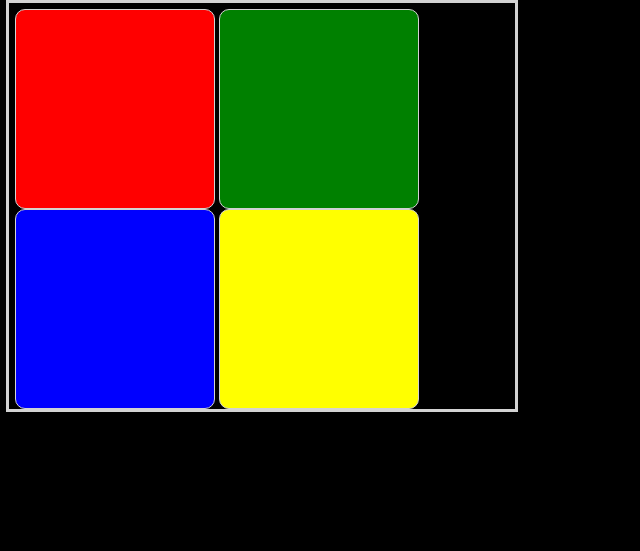
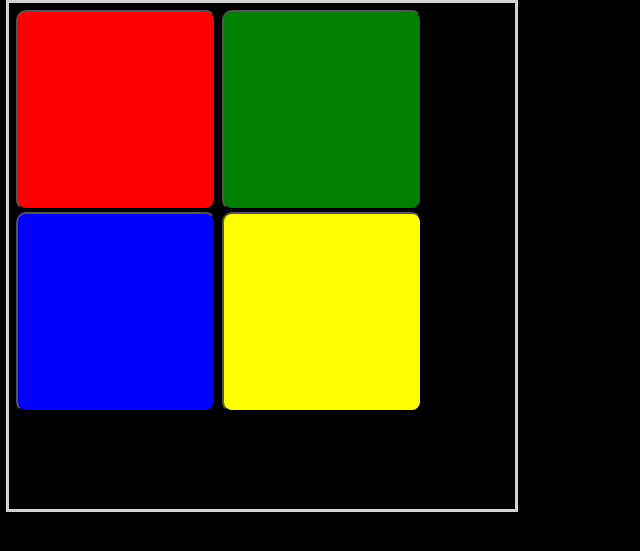
Before and after one commit to michaelbaker34/js-games, a plain HTML site: page index.html in a window 1280 px wide. Shown: the part 113-664 px from the top of the page, without its empty margins (0-640 px from the left). Drawn offline with nearby package versions, Linux system fonts and the light colour scheme.

Commit message:
reformat styles

```diff
--- a/style.css
+++ b/style.css
@@ -17,19 +17,22 @@
 }
 
 #game-container {
+    display: flex;
     border: 3px solid lightgray;
-    display: flex;
-    height: 400px;
+    height: 500px;
     width: 500px;
-
 }
 
 .button {
-    border: lightgray 1px solid;
     height: 200px;
     width: 200px;
     border-radius: 5%;
     outline: none;
+    margin: 1px;
+}
+
+.button:hover {
+    border: 1px solid white;
 }
 
 #button-1 {
```
